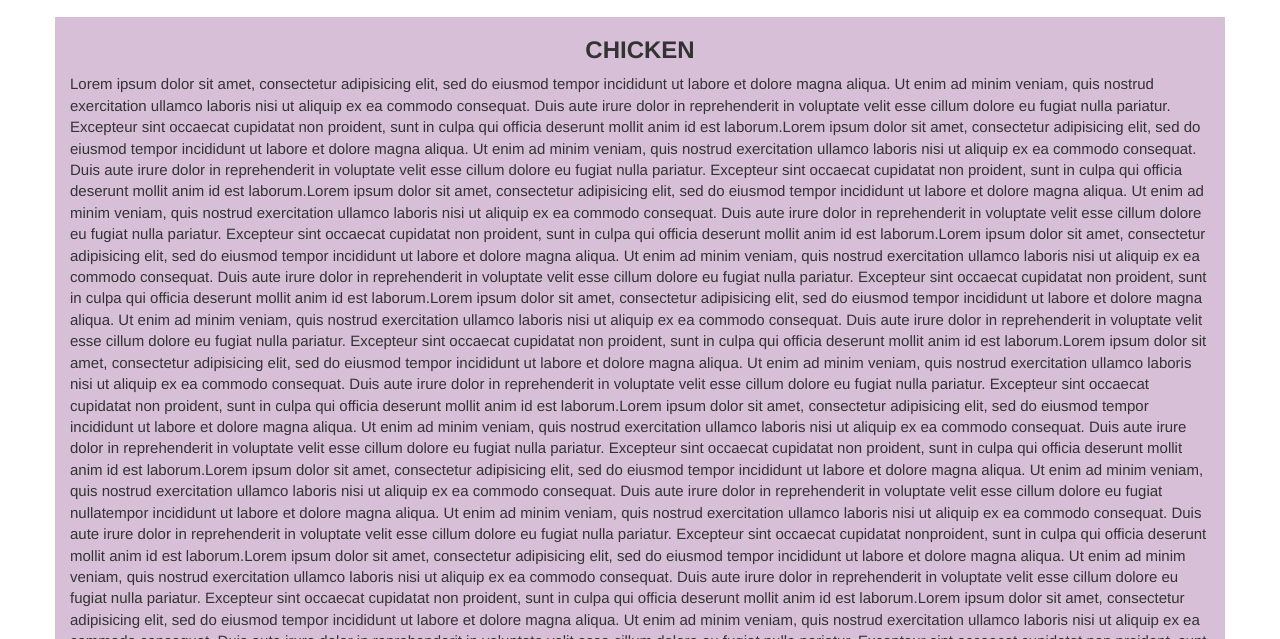
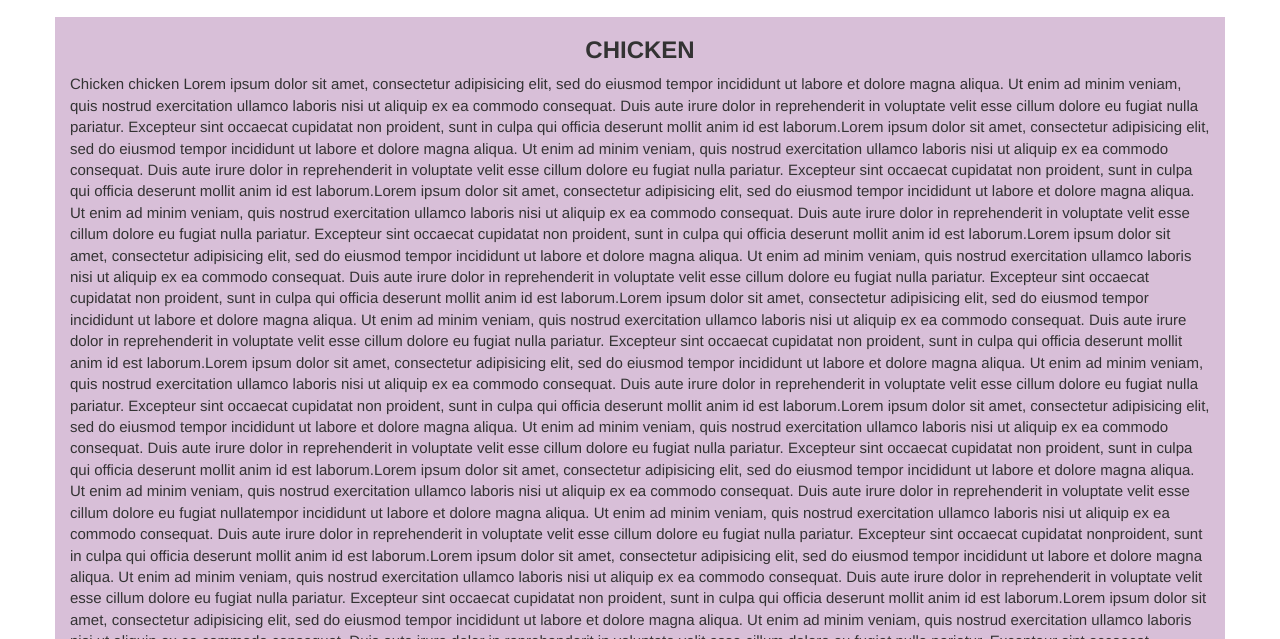
Before and after one commit to EPSA11/mod3.github.io, a plain HTML site: page index.html in a window 1280 px wide. Shown: the part 161-800 px from the top of the page. Drawn offline with Linux system fonts and the light colour scheme.

Commit message:
Update index.html

```diff
--- a/index.html
+++ b/index.html
@@ -54,7 +54,7 @@
     <div class="col-md-12 col-sm-12 col-xs-12">
       <h3 class="text-center">CHICKEN</h3>
       <p>
-        Lorem ipsum dolor sit amet, consectetur adipisicing elit, sed do eiusmod
+        Chicken chicken Lorem ipsum dolor sit amet, consectetur adipisicing elit, sed do eiusmod
         tempor incididunt ut labore et dolore magna aliqua. Ut enim ad minim veniam,
         quis nostrud exercitation ullamco laboris nisi ut aliquip ex ea commodo
         consequat. Duis aute irure dolor in reprehenderit in voluptate velit esse
```
